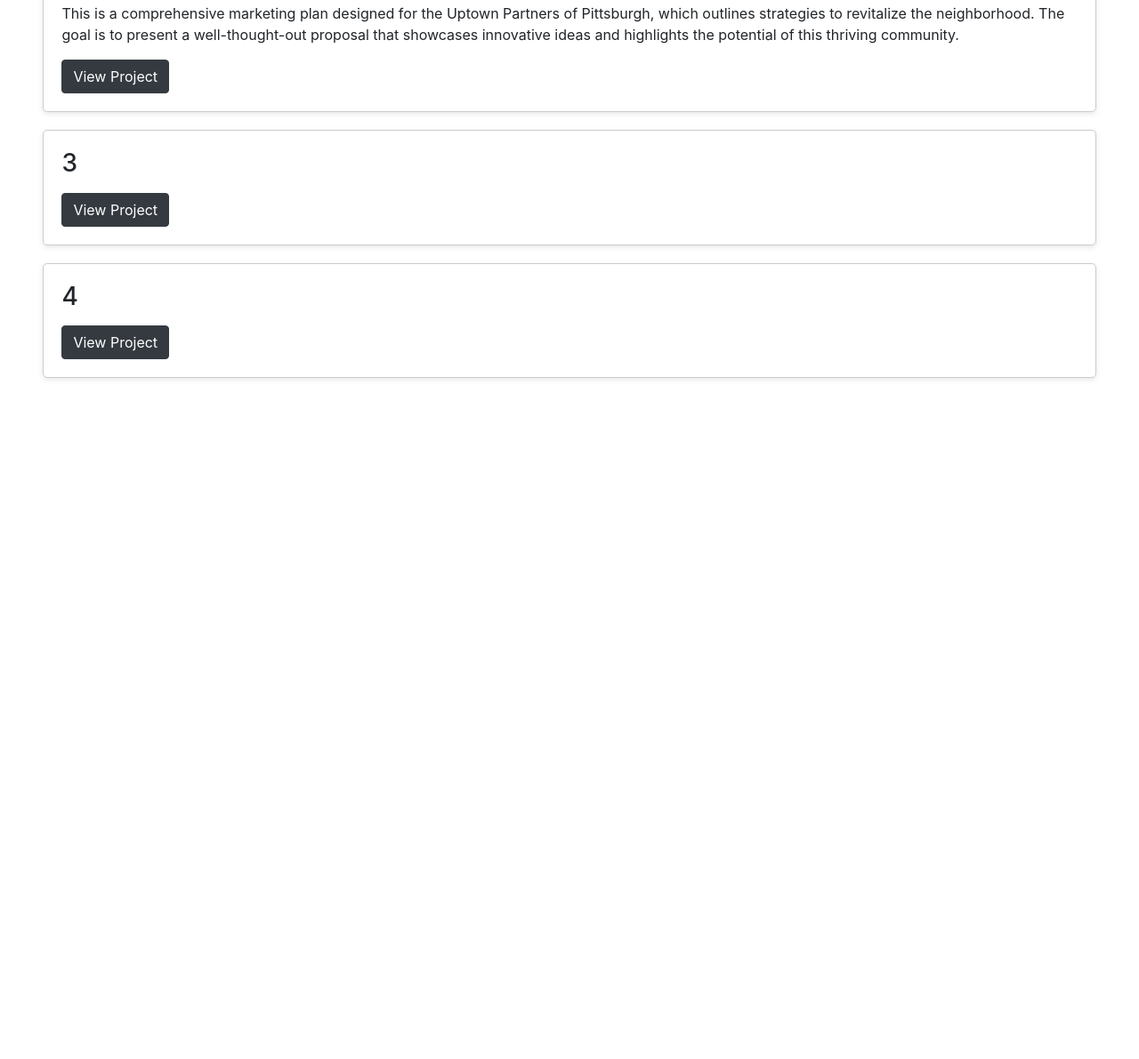
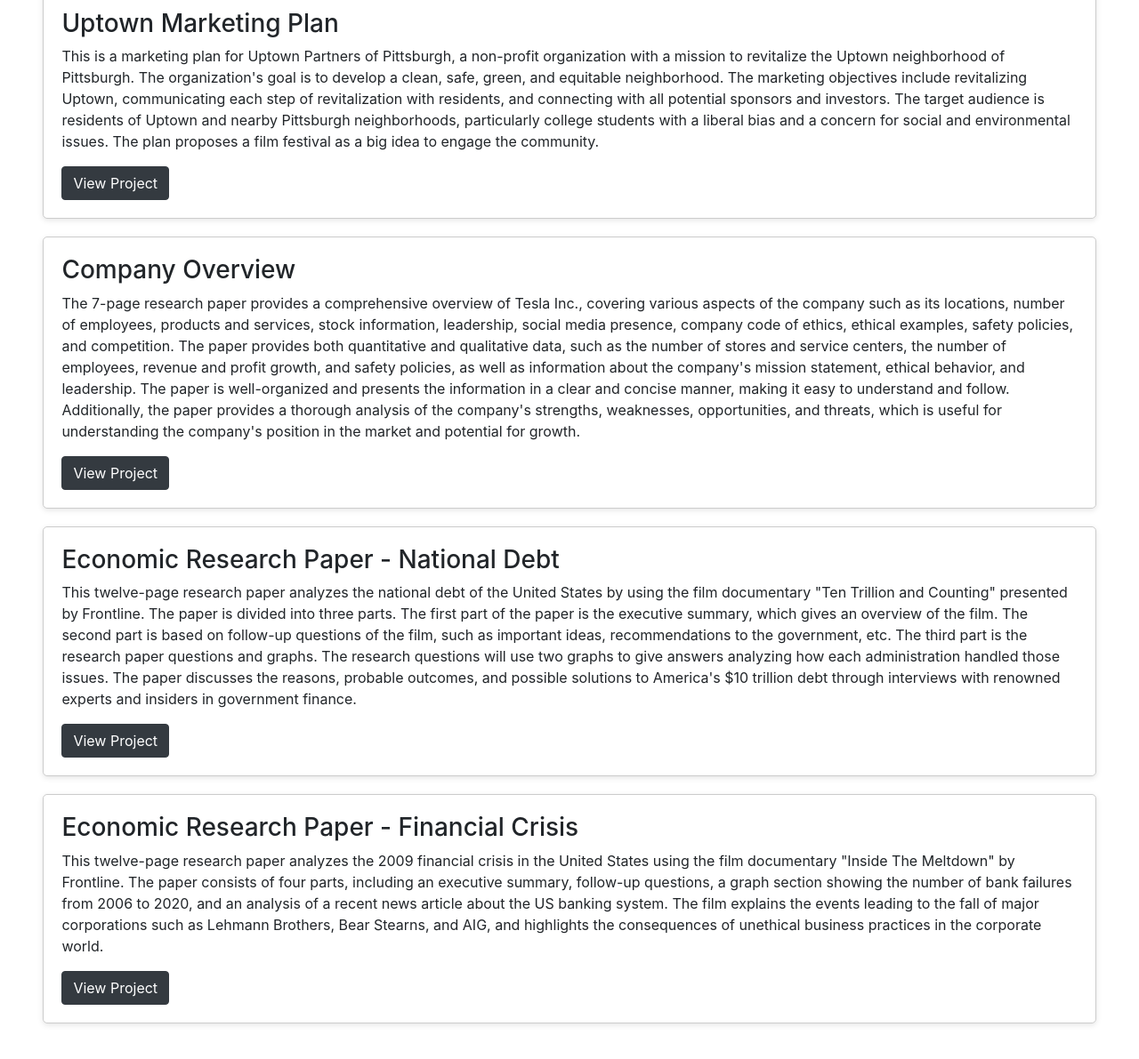
Before and after one commit to tylerhillard/tylerhillard.github.io, a plain HTML site: page index.html in a window 1280 px wide. Shown: the part 4686-5877 px from the top of the page at 89% size. Before the commit the page ends 5202 px from the top, so only its background shows below. Drawn offline with nearby package versions, Linux system fonts and the light colour scheme; a script that the page names is missing.

Commit message:
finished featured work section

```diff
--- a/index.html
+++ b/index.html
@@ -18,23 +18,8 @@
 	<script src="https://stackpath.bootstrapcdn.com/bootstrap/4.3.1/js/bootstrap.min.js" integrity="sha384-JjSmVgyd0p3pXB1rRibZUAYoIIy6OrQ6VrjIEaFf/nJGzIxFDsf4x0xIM+B07jRM" crossorigin="anonymous"></script>
 
 
+	<script src="script.js"></script>
 
-
-	<script>
-		function showPageSource() {
-		  var xhr = new XMLHttpRequest();
-		  xhr.open("GET", document.location, true);
-		  xhr.onreadystatechange = function() {
-			if (xhr.readyState == 4 && xhr.status == 200) {
-			  var sourceWindow = window.open("", "", "width=800,height=600");
-			  sourceWindow.document.write("<pre>" + xhr.responseText.replace(/[<>&]/g, function(c) {
-				return {'<':'&lt;','>':'&gt;','&':'&amp;'}[c];
-			  }) + "</pre>");
-			}
-		  };
-		  xhr.send();
-		}
-		</script>
 
 
 
@@ -259,29 +244,34 @@
 
 		<div class="project">
 		  <h3>ePortfolio Website</h3>
-		  <p>This ePortfolio website has been exclusively designed by me from the ground up, utilizing raw coding skills, hosting services, and security measures. Building such a website is far from simple, requiring hours of dedication and expertise. However, the result is a showcase of my technical abilities and a testament to the high standards I hold myself to. Click below to view the source code of the website!</p>
+		  <p>This ePortfolio website has been exclusively designed by me from the ground up, utilizing raw coding skills, hosting services, and security measures. Building such a website is far from simple, requiring hours of dedication and expertise. The website source code includes links to external CSS and JavaScript files, as well as external libraries such as Bootstrap and jQuery. The website includes a navigation bar, a jumbotron section with a profile picture and contact information, sections for education, experience, skills, honors and awards, organizations, and featured work. The education and experience sections contain lists of relevant coursework, organizations, and work experience. Click below to view the source code of the website!</p>
 		  <button class="btn btn-dark" onclick="showPageSource()">View Project</button>
 		</div>
 
 
 		<div class="project">
 			<h3>Uptown Marketing Plan</h3>
-			<p>This is a comprehensive marketing plan designed for the Uptown Partners of Pittsburgh, which outlines strategies to revitalize the neighborhood. The goal is to present a well-thought-out proposal that showcases innovative ideas and highlights the potential of this thriving community.</p>
-			<button class="btn btn-dark" onclick="">View Project</button>
+			<p>This is a marketing plan for Uptown Partners of Pittsburgh, a non-profit organization with a mission to revitalize the Uptown neighborhood of Pittsburgh. The organization's goal is to develop a clean, safe, green, and equitable neighborhood. The marketing objectives include revitalizing Uptown, communicating each step of revitalization with residents, and connecting with all potential sponsors and investors. The target audience is residents of Uptown and nearby Pittsburgh neighborhoods, particularly college students with a liberal bias and a concern for social and environmental issues. The plan proposes a film festival as a big idea to engage the community.</p>
+			<button class="btn btn-dark" onclick="window.open('projects/marketing.pdf', '_blank')">View Project</button>
 		</div>
 
 		<div class="project">
-			<h3>3</h3>
-			<p></p>
-			<button class="btn btn-dark" onclick="">View Project</button>
+			<h3>Company Overview</h3>
+			<p>The 7-page research paper provides a comprehensive overview of Tesla Inc., covering various aspects of the company such as its locations, number of employees, products and services, stock information, leadership, social media presence, company code of ethics, ethical examples, safety policies, and competition. The paper provides both quantitative and qualitative data, such as the number of stores and service centers, the number of employees, revenue and profit growth, and safety policies, as well as information about the company's mission statement, ethical behavior, and leadership. The paper is well-organized and presents the information in a clear and concise manner, making it easy to understand and follow. Additionally, the paper provides a thorough analysis of the company's strengths, weaknesses, opportunities, and threats, which is useful for understanding the company's position in the market and potential for growth.</p>
+			<button class="btn btn-dark" onclick="window.open('projects/companyOverview.pdf', '_blank')">View Project</button>
 		</div>
 
 		  <div class="project">
-			<h3>4</h3>
-			<p></p>
-			<button class="btn btn-dark" onclick="">View Project</button>
+			<h3>Economic Research Paper - National Debt</h3>
+			<p>This twelve-page research paper analyzes the national debt of the United States by using the film documentary "Ten Trillion and Counting" presented by Frontline. The paper is divided into three parts. The first part of the paper is the executive summary, which gives an overview of the film. The second part is based on follow-up questions of the film, such as important ideas, recommendations to the government, etc. The third part is the research paper questions and graphs. The research questions will use two graphs to give answers analyzing how each administration handled those issues. The paper discusses the reasons, probable outcomes, and possible solutions to America's $10 trillion debt through interviews with renowned experts and insiders in government finance.</p>
+			<button class="btn btn-dark" onclick="window.open('projects/econ1.pdf', '_blank')">View Project</button>
 		</div>
 
+		<div class="project">
+			<h3>Economic Research Paper - Financial Crisis</h3>
+			<p>This twelve-page research paper analyzes the 2009 financial crisis in the United States using the film documentary "Inside The Meltdown" by Frontline. The paper consists of four parts, including an executive summary, follow-up questions, a graph section showing the number of bank failures from 2006 to 2020, and an analysis of a recent news article about the US banking system. The film explains the events leading to the fall of major corporations such as Lehmann Brothers, Bear Stearns, and AIG, and highlights the consequences of unethical business practices in the corporate world.</p>
+			<button class="btn btn-dark" onclick="window.open('projects/econ2.pdf', '_blank')">View Project</button>
+		</div>
 	  </div>
 	</div>
   </div>
--- /dev/null
+++ b/script.js
@@ -0,0 +1,19 @@
+//Source Code Button
+function showPageSource() {
+	var xhr = new XMLHttpRequest();
+	xhr.open("GET", document.location, true);
+	xhr.onreadystatechange = function() {
+	  if (xhr.readyState == 4 && xhr.status == 200) {
+		var sourceWindow = window.open("", "", "width=800,height=600");
+		sourceWindow.document.write("<pre>" + xhr.responseText.replace(/[<>&]/g, function(c) {
+		  return {'<':'&lt;','>':'&gt;','&':'&amp;'}[c];
+		}) + "</pre>");
+	  }
+	};
+	xhr.send();
+  }
+
+
+function openMarketing() {
+	window.open("projects/Final.pptx", "_blank");
+}
```
Also changed, not shown: 4 other files.
